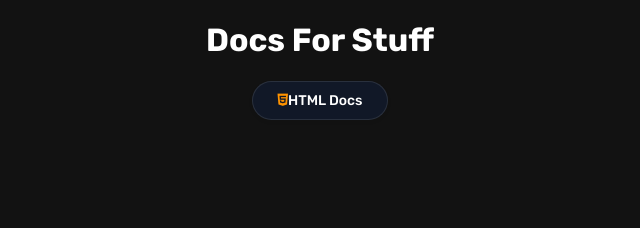
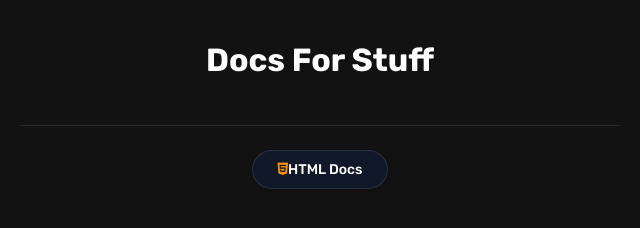
Before and after one commit to treatwashere/docs-for-stuff, a plain HTML site: page app/code/index.html in a window 1280 px wide. Shown: the whole page, without its empty margins (320-960 px from the left). Drawn offline with Linux system fonts and the light colour scheme.

Commit message:
Update index.html

```diff
--- a/app/code/index.html
+++ b/app/code/index.html
@@ -12,7 +12,6 @@
 </head>
 <body>
   <style>
-
     html, body {
       margin: 0;
       padding: 0;
@@ -23,8 +22,6 @@
       box-sizing: border-box;
     }
 
-
-
     .header {
       font-family: 'Rubik', sans-serif;
       display: flex;
@@ -32,6 +29,17 @@
       justify-content: center;
       align-items: center;
       text-align: center;
+      padding-top: 20px;
+    }
+
+    /* Divider line styling */
+    .divider {
+      border: none;
+      height: 1px;
+      background-color: rgba(255, 255, 255, 0.1);
+      width: 80%;
+      max-width: 600px;
+      margin: 24px auto;
     }
 
     /* Container styling to align buttons cleanly */
@@ -51,22 +59,14 @@
       align-items: center;
       justify-content: center;
       padding: 10px 24px;
-
-  /* Corner rounding: use a high value like 50px for pill shapes */
       border-radius: 50px;
-
-  /* Typography */
       font-family: inherit;
       font-size: 14px;
       font-weight: 500;
       text-decoration: none;
-
-  /* Colors */
       color: #ffffff;
       background-color: #111827;
       border: 1px solid rgba(255, 255, 255, 0.1);
-
-  /* Visual feedback & depth */
       box-shadow: 0 2px 4px rgba(0, 0, 0, 0.05);
       transition: all 0.2s ease-in-out;
       cursor: pointer;
@@ -93,7 +93,13 @@
     </header>
   </div>
 
+  <!-- Divider Line -->
+  <hr class="divider">
+
   <div class="httpsbuttons">
-    <a href="/htmldocs.html" target="_blank" class="px-4 py-2 bg-slate-800 hover:bg-slate-700 border border-slate-700 rounded-lg text-sm font-medium transition flex items-center gap-2">
+    <a href="/htmldocs.html" target="_blank">
       <i class="fa-brands fa-html5" style="color: rgb(255, 147, 0);"></i> HTML Docs
     </a>
+  </div>
+</body>
+</html>
```
Lines whose indentation alone changed are shown as unchanged.
